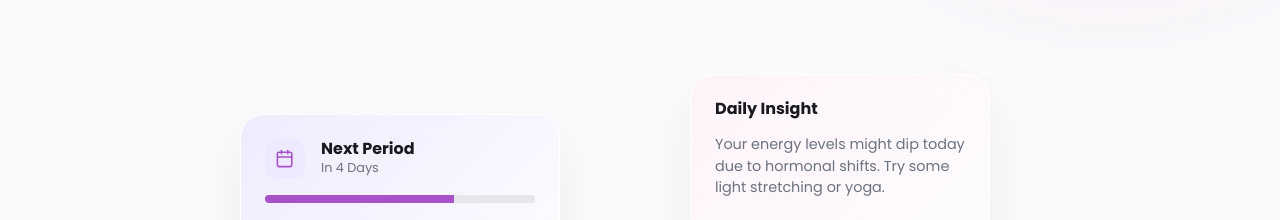
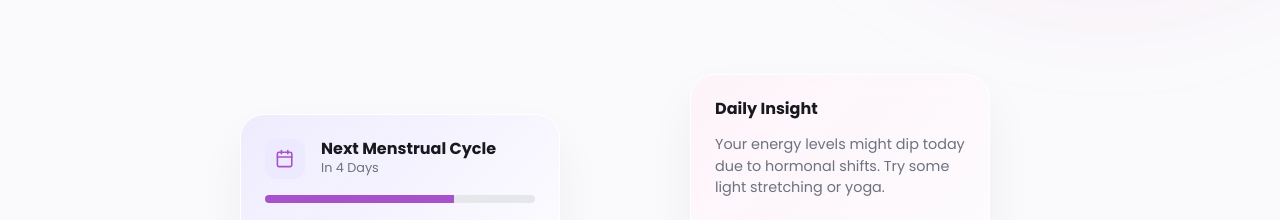
Before and after one commit to NehalAjmal/herWebsite, a React (Vite) app: page / in a window 1280 px wide. Shown: the part 800-1020 px from the top of the page. Built offline with nearby package versions, Linux system fonts and the light colour scheme.

Commit message:
docs: update deployment link and repo URL in README and rename Next Period label in App UI

```diff
--- a/src/App.jsx
+++ b/src/App.jsx
@@ -74,7 +74,7 @@ function App() {
             <div style={{ display: 'flex', alignItems: 'center', gap: '1rem', marginBottom: '1rem' }}>
               <div style={{ width: 40, height: 40, borderRadius: 12, background: '#EDE9FE', display: 'flex', alignItems: 'center', justifyContent: 'center', fontSize: '1.2rem', color: 'var(--primary-purple)' }}><FiCalendar /></div>
               <div>
-                <h4 style={{ margin: 0, fontSize: '1rem' }}>Next Period</h4>
+                <h4 style={{ margin: 0, fontSize: '1rem' }}>Next Menstrual Cycle</h4>
                 <p style={{ margin: 0, fontSize: '0.8rem', color: '#6B7280' }}>In 4 Days</p>
               </div>
             </div>
```
Also changed, not shown: 1 other file (tests, documents, lock files or other folders).
